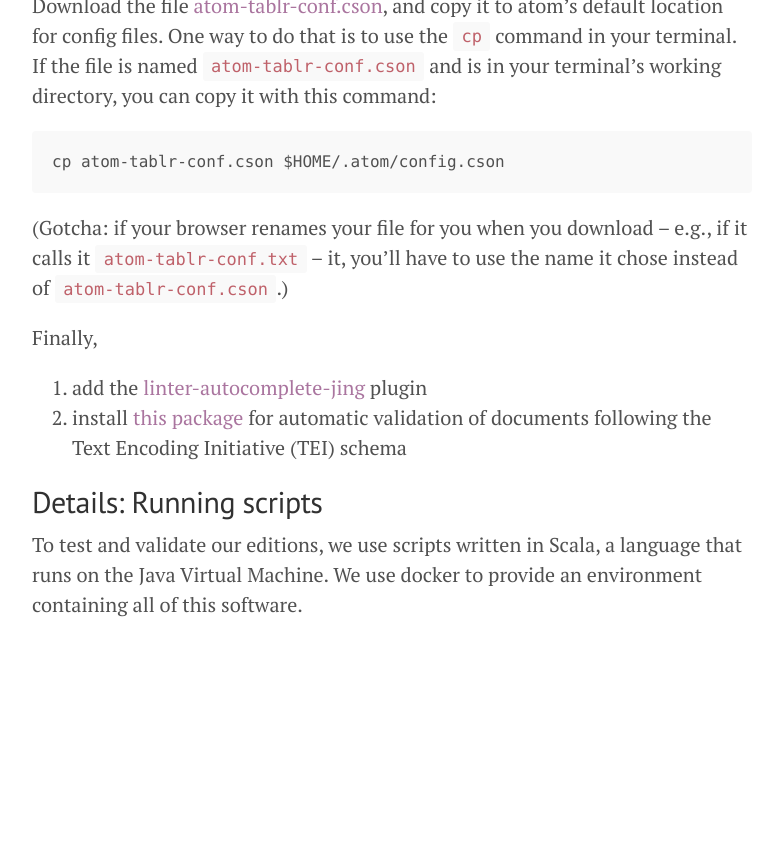
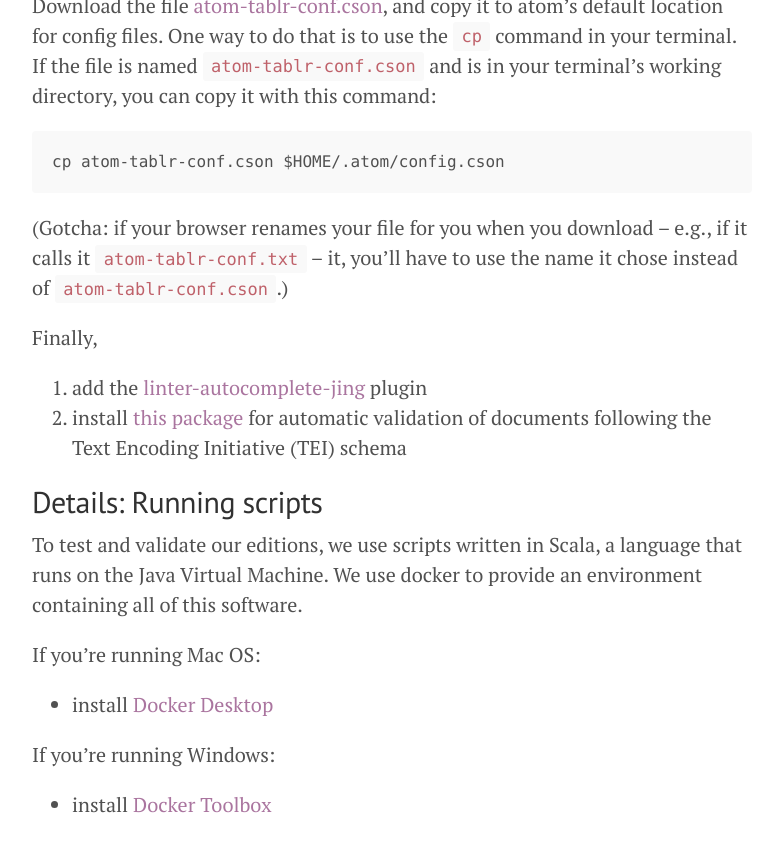
Before and after one commit to HCMID/ms-hackathon-2020, a Jekyll site: the page built from docs/software.md, in a window 1280 px wide and 900 px high, scrolled down 1237 px. Shown: the top 852 px of the window, without its empty margins (248-1026 px from the left). Built offline with Jekyll 4.4.1, drawn with Linux system fonts in a browser that asks for light colours; before the commit the page ends 1937 px from its top, so only the background shows below that.

Commit message:
Ad dlink to Docker Desktop

```diff
--- a/docs/software.md
+++ b/docs/software.md
@@ -59,3 +59,12 @@ Finally,
 ## Details:  Running scripts
 
 To test and validate our editions, we use scripts written in Scala, a language that runs on the Java Virtual Machine.   We use docker to provide an environment containing all of this software.
+
+
+If you're running Mac OS:
+
+- install [Docker Desktop](https://hub.docker.com/editions/community/docker-ce-desktop-mac)
+
+If you're running Windows:
+
+- install [Docker Toolbox](https://docs.docker.com/toolbox/toolbox_install_windows/)
```
